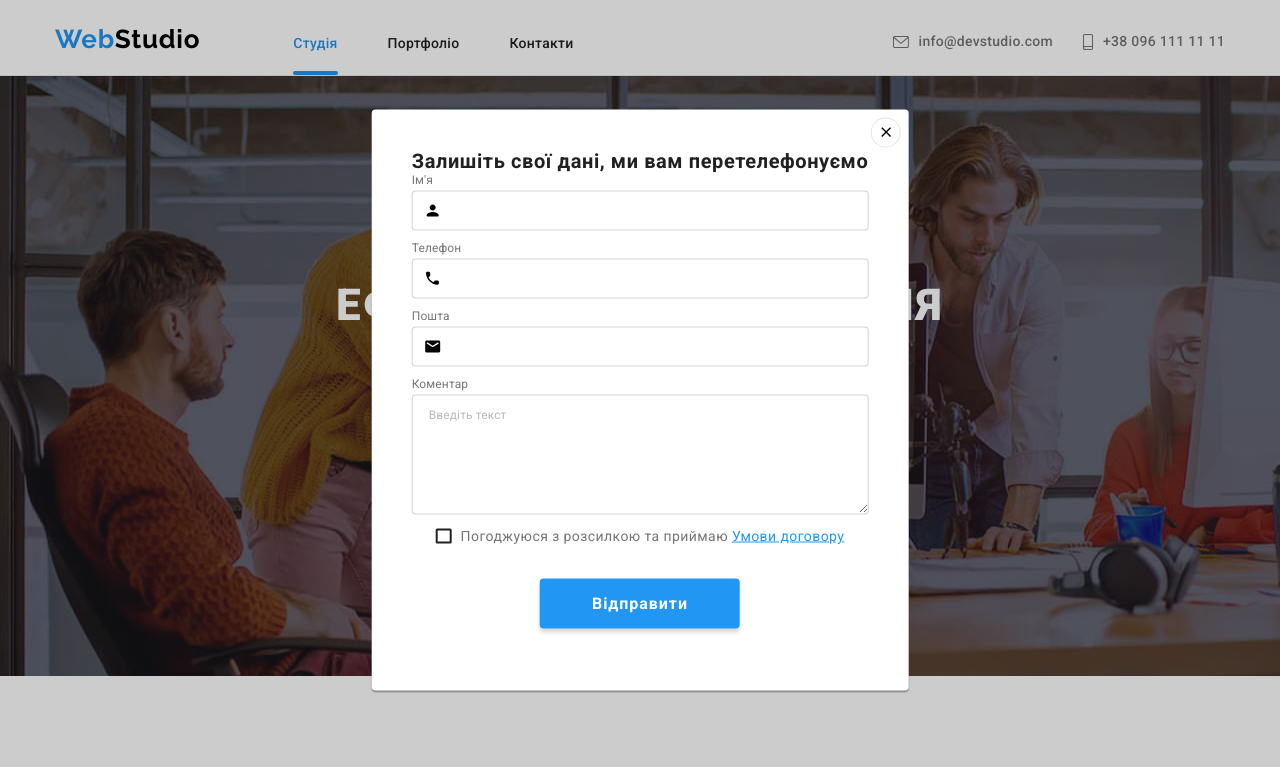
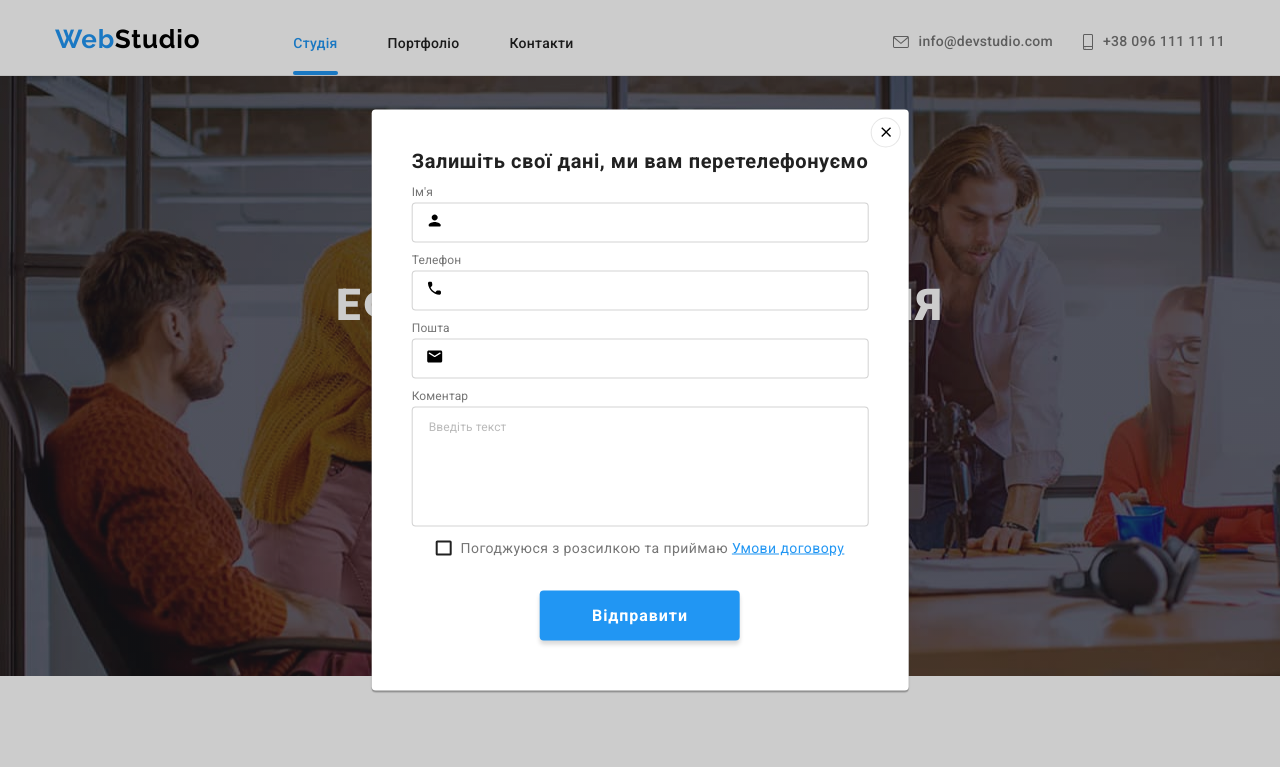
Before and after one commit to Nadin89/goit-markup-hw-06, a plain HTML site: page index.html in a window 1280 px wide. Both pictures are taken after a click on the button "Замовити послугу". Shown: the top 767 px of the page. Drawn offline with nearby package versions, Linux system fonts and the light colour scheme.

Commit message:
правки до дз6
- падінг на модалку, а не на форму
- заборона ресайзу на поле коментару
- відступ від стронга зверху форми
- іконки в інпутах центровані через %

```diff
--- a/css/styles.css
+++ b/css/styles.css
@@ -801,6 +801,7 @@ border: 1px solid var(--accent-color);
 
     min-width: 521px;
     min-height: 581px;
+    padding: 40px;
 
     background: var(--basic-white);
     box-shadow: 0px 1px 3px rgba(0, 0, 0, 0.12), 0px 1px 1px rgba(0, 0, 0, 0.14), 0px 2px 1px rgba(0, 0, 0, 0.2);
@@ -823,10 +824,9 @@ border: 1px solid var(--accent-color);
     justify-content: center;
     align-items: center;
 }
-.modal-form {
-    padding: 40px;
-}
+
 .modal-title {
+    display: inline-block;
     margin-bottom: 12px;
     font-weight: 700;
     font-size: 20px;
@@ -838,7 +838,6 @@ border: 1px solid var(--accent-color);
 
 .modal-form-label {
     display: block;
-    position: relative;
     margin-bottom: 10px;
     font-size: 12px;
     line-height: 14px;
@@ -846,11 +845,16 @@ border: 1px solid var(--accent-color);
     color: var(--main-color-txt);
 }
 
+.modal-input-general {
+    display: block;
+    position: relative;
+}
+
 .modal-icons {
     position: absolute;
-    top: 11px;
-    left: 12px;
-    transform: translateY(100%);
+    top: 0;
+    left: 3%;
+    transform: translateY(50%);
 
     transition: fill var(--anim);
 }
@@ -873,6 +877,7 @@ textarea {
     height: 120px;
     border: 1px solid rgba(33, 33, 33, 0.2);
     border-radius: 4px;
+    resize: none;
 }
 textarea::placeholder {
     font-size: 12px;
--- a/index.html
+++ b/index.html
@@ -464,27 +464,42 @@
           <use href="./images/symbol-defs-opt.svg#icon-close-btn"></use>
         </svg>
       </button>
+     <!-- Modal Form -->
       <form class="modal-form" action="javascript:void(0);" method="POST">
         <strong class="modal-title">Залишіть свої дані, ми вам перетелефонуємо</strong>
-        <label class="modal-form-label" for="modal-form-name">Ім'я
+
+        <label class="modal-form-label" for="modal-form-name">
+          <span>Ім'я</span>
+          <span class="modal-input-general">
             <input class="modal-form-input" type="text" name="modal-form-name" id="modal-form-name">
             <svg class="icon-person-black modal-icons" width="18px" height="18px">
               <use href="./images/symbol-defs-opt.svg#icon-person"></use>
             </svg>
+          </span>
         </label>
-        <label class="modal-form-label" for="modal-form-tel"><span>Телефон</span>
+
+        <label class="modal-form-label" for="modal-form-tel">
+          <span>Телефон</span>
+          <span class="modal-input-general">
             <input class="modal-form-input" type="tel" name="modal-form-tel" id="modal-form-tel">
             <svg class="icon-phone-black modal-icons" width=" 18px" height="18px">
               <use href="./images/symbol-defs-opt.svg#icon-phone-black"></use>
             </svg>
+          </span>
         </label>
-        <label class="modal-form-label" for="modal-form-email"><span>Пошта</span>
+
+        <label class="modal-form-label" for="modal-form-email">
+          <span>Пошта</span>
+          <span class="modal-input-general">
             <input class="modal-form-input" type="email" name="modal-form-email" id="modal-form-email">
             <svg class="icon-email-black modal-icons" width=" 18px" height="18px">
               <use href="./images/symbol-defs-opt.svg#icon-email-black"></use>
             </svg>
+          </span>
         </label>
-        <label class="modal-form-label" for="modal-form-comment"><span>Коментар</span>
+
+        <label class="modal-form-label" for="modal-form-comment">
+          <span>Коментар</span>
           <textarea name="modal-form-comment" id="modal-form-comment" placeholder="Введіть текст"></textarea>
         </label>
 
```
Also changed, not shown: 1 other file. Lines whose indentation alone changed are shown as unchanged.
